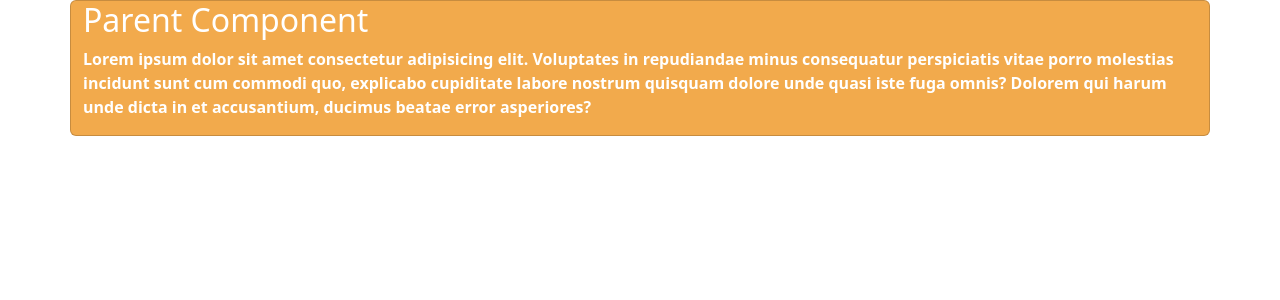
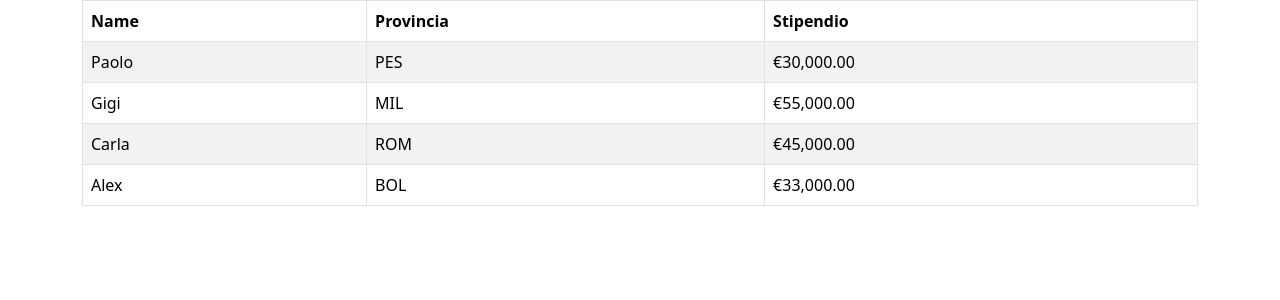
Before and after one commit to paolopci/Angular_25, an Angular app: page / in a window 1280 px wide. Shown: the top 300 px of the page. Built offline with nearby package versions, Linux system fonts and the light colour scheme.

Commit message:
pipes titlecase, slice, uppercase and currency

```diff
--- a/src/app/app.module.server.ts
+++ b/src/app/app.module.server.ts
@@ -9,12 +9,13 @@ import { App04Component } from './app04.component';
 import { App05Component } from './app05.component';
 import { App06Component } from './app06.component';
 import { App07Component } from './app07.component';
+import { App08Component } from './pipes/parent/app08.component';
 
 @NgModule({
   imports: [
     AppModule,
     ServerModule,
   ],
-  bootstrap: [App07Component],
+  bootstrap: [App08Component],
 })
 export class AppServerModule { }
--- a/src/app/app.module.ts
+++ b/src/app/app.module.ts
@@ -31,6 +31,7 @@ import { HostBinding06Component } from './decorators/host-binding06/host-binding
 import { HighlightElement06Directive } from './decorators/highlight-element06.directive';
 import { HostListener07Component } from './decorators/host-listener07/host-listener07.component';
 import { App07Component } from './app07.component';
+import { App08Component } from './pipes/parent/app08.component';
 
 
 @NgModule({
@@ -59,7 +60,8 @@ import { App07Component } from './app07.component';
         HostBinding06Component,
         HighlightElement06Directive,
         HostListener07Component,
-        App07Component
+        App07Component,
+        App08Component
     ],
     imports: [
         BrowserModule,
@@ -70,7 +72,7 @@ import { App07Component } from './app07.component';
     providers: [
         provideClientHydration()
     ],
-    bootstrap: [App07Component]
+    bootstrap: [App08Component]
 })
 export class AppModule {
 }
--- /dev/null
+++ b/src/app/pipes/parent/app08.component.html
@@ -0,0 +1,22 @@
+<div class="container">
+    <table class="table table-bordered table-striped">
+        <thead>
+            <tr>
+                <th>Name</th>
+                <th>Provincia</th>
+                <th>Stipendio</th>
+            </tr>
+        </thead>
+        <tbody>
+            @for(item of employees;track item.name){
+            <tr>
+                <td>{{item.name | titlecase}}</td>
+                <td>{{item.provincia | slice:0:3 | uppercase}}</td>
+                <td>{{item.stipendio |currency:'EUR'}}</td>
+            </tr>
+            }@empty {
+            <p>No Employees</p>
+            }
+        </tbody>
+    </table>
+</div>
--- /dev/null
+++ b/src/app/pipes/parent/app08.component.ts
@@ -0,0 +1,16 @@
+import { Component } from '@angular/core';
+
+@Component({
+  selector: 'app08-root',
+  templateUrl: './app08.component.html',
+  styleUrl: './app08.component.css'
+})
+export class App08Component {
+
+  employees = [
+    { name: 'Paolo', provincia: 'Pesaro', stipendio: 30000 },
+    { name: 'Gigi', provincia: 'Milano', stipendio: 55000 },
+    { name: 'Carla', provincia: 'Roma', stipendio: 45000 },
+    { name: 'Alex', provincia: 'Bologna', stipendio: 33000 }
+  ];
+}
--- a/src/index.html
+++ b/src/index.html
@@ -10,7 +10,7 @@
 </head>
 
 <body>
-  <app07-root></app07-root>
+  <app08-root></app08-root>
 </body>
 
 </html>
```
Also changed, not shown: src/app/pipes/parent/app08.component.css (added).
